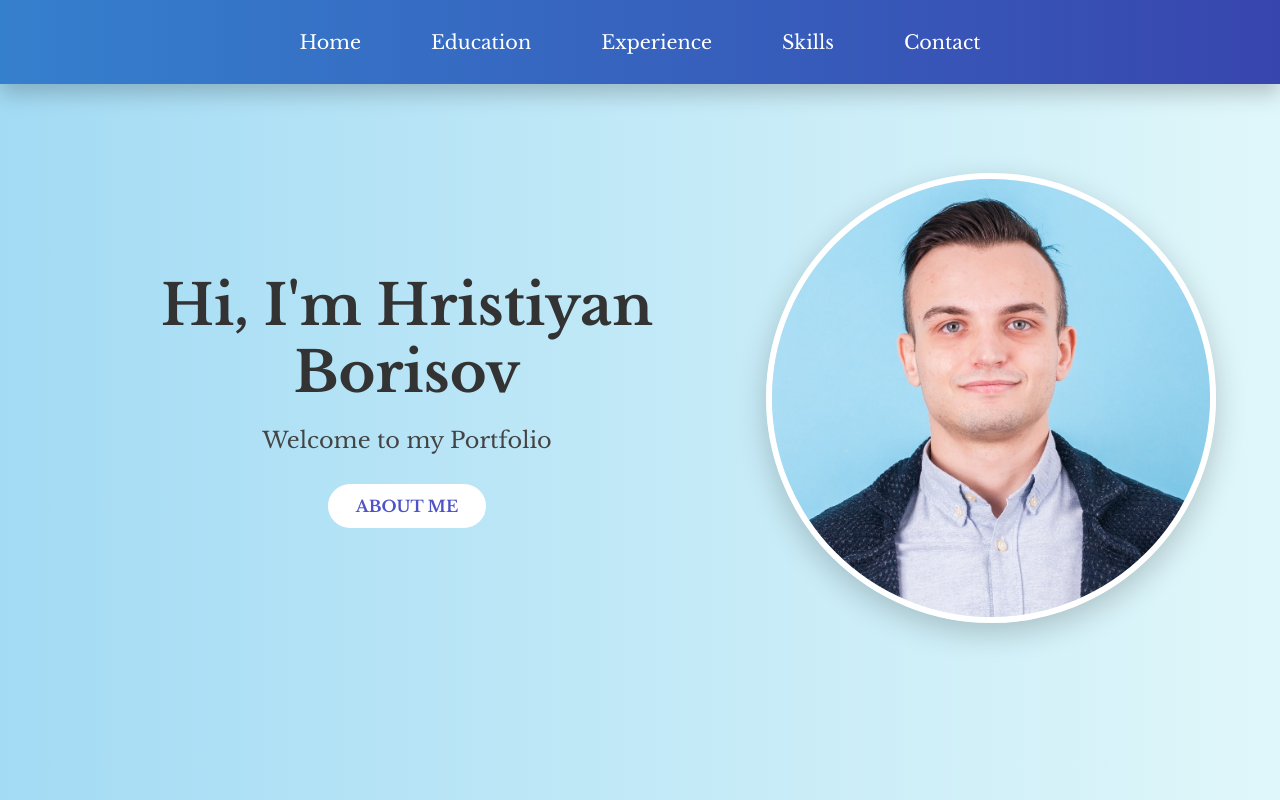
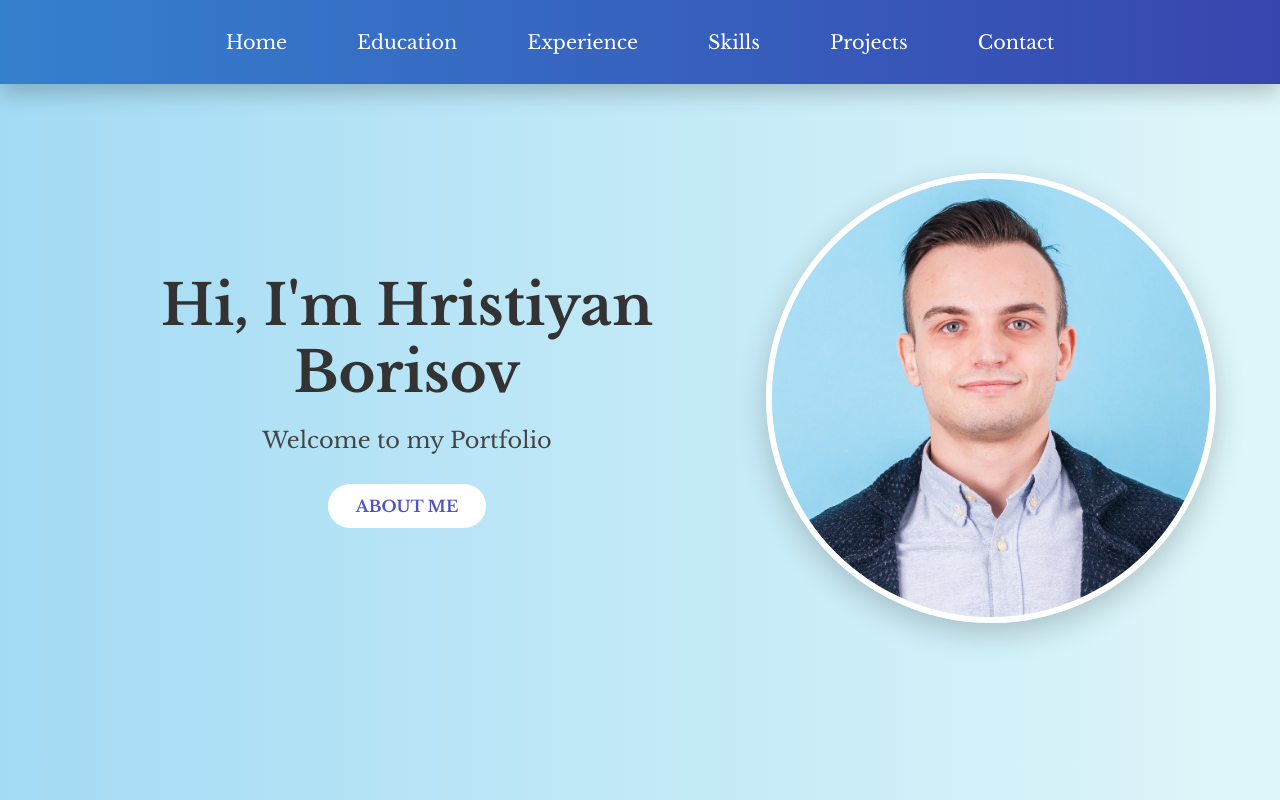
Before and after one commit to annasarabasheva/Portfolio-Site, a React (Vite) app in the folder porfolio-site/: page / in a window 1280 px wide. Built offline with nearby package versions, Linux system fonts and the light colour scheme.

Commit message:
Add Projects section to Header nav

```diff
--- a/porfolio-site/src/components/header/Header.jsx
+++ b/porfolio-site/src/components/header/Header.jsx
@@ -11,6 +11,7 @@ const Header = () => {
                 <li><Link to="/education">Education</Link></li>
                 <li><Link to="/experience">Experience</Link></li>
                 <li><Link to="/skills"> Skills</Link></li>
+                <li><Link to="#projects"> Projects</Link></li>
                 <li><Link to="/contact">Contact</Link></li>
             </ul>
         </nav>
```
